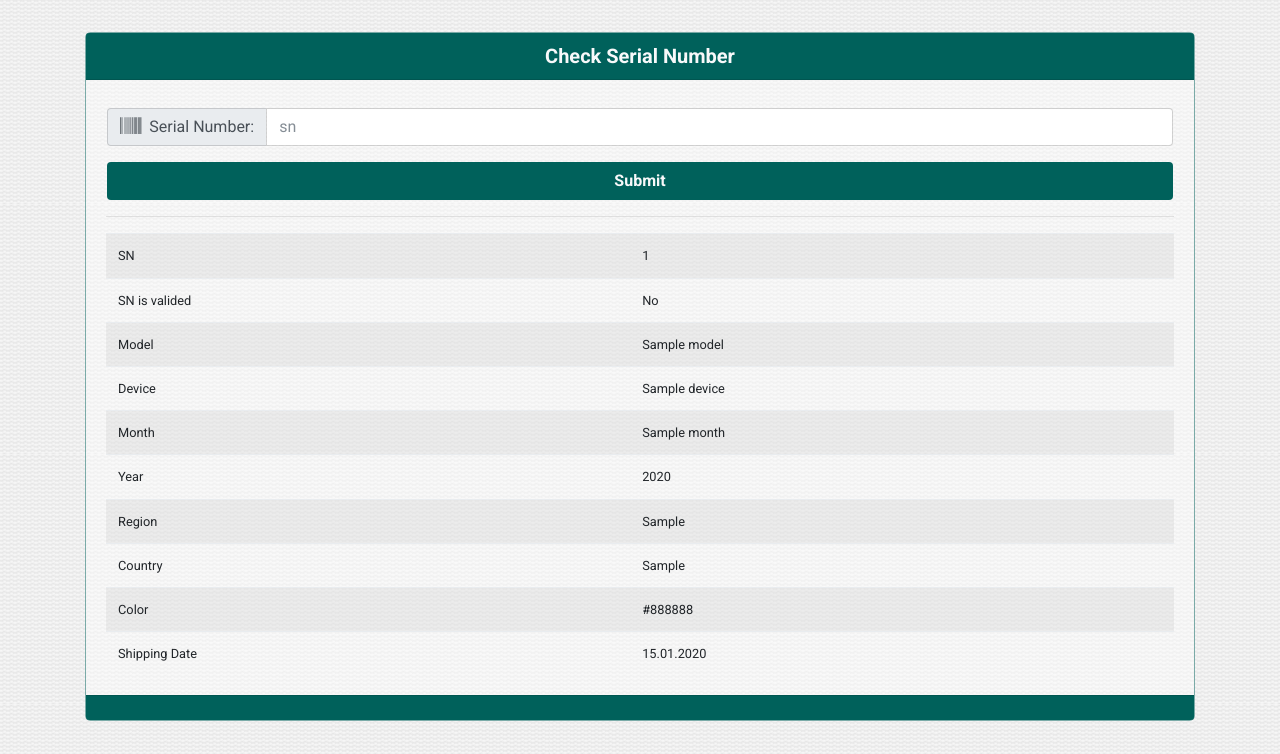
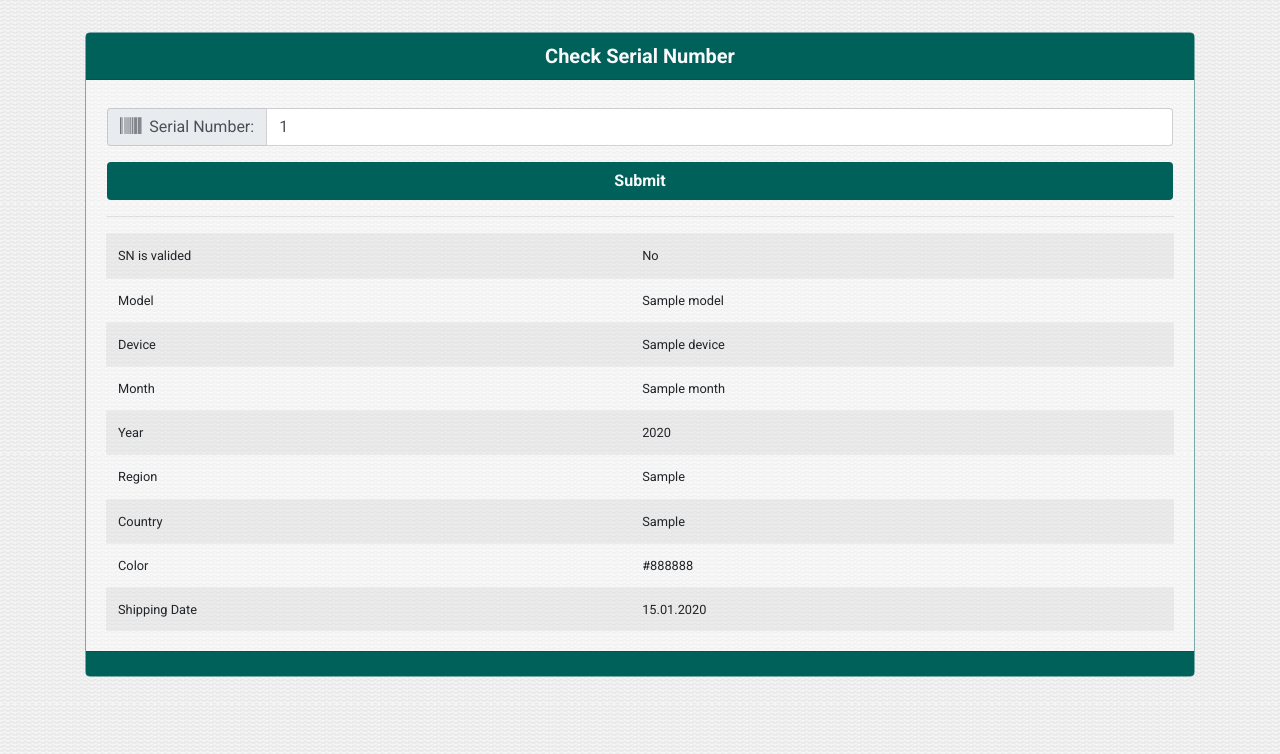
Before and after one commit to maxb02/Django-PB-service, a Django app: template pbsite/sncheck/templates/sncheck/sndetail.html in a window 1280 px wide. Shown: the part 46-800 px from the top of the page. Run offline with Django 3.2, Linux system fonts and the light colour scheme; the template is opened without the code that fills it: most values are stand-ins (such as "Sample title", 1, 10 or a date in 2020); parts of the project's set-up code (start-up, migrations or seed data) failed here and were passed over; some libraries are stand-ins or nearby versions.

Commit message:
rm SN row

```diff
--- a/pbsite/sncheck/templates/sncheck/sndetail.html
+++ b/pbsite/sncheck/templates/sncheck/sndetail.html
@@ -17,7 +17,7 @@
 					<div class="form-group row">
 						<div class="input-group mb-2 mb-sm-0">
 							<div class="input-group-addon"><i class="fa fa-barcode fa-lg" aria-hidden="true"></i> &nbsp; Serial Number: </div>
-							<input class="form-control" type="text" name="sn" placeholder="sn" required >
+							<input class="form-control" type="text" name="sn" placeholder="sn" value={{ serial_number }} required >
 						</div>
 					</div>
 					<div class="form-group row">
@@ -26,10 +26,7 @@
 				</form>
 			<hr />
 		<table class="table table-striped card-text">
-			<tbody>
-				<tr>
-					<td>SN</td>
-					<td>{{ serial_number }}</td>
+			 <tbody>
 				</tr>
 				<tr>
 					{% if is_valid == 'Erorr' %}
```
